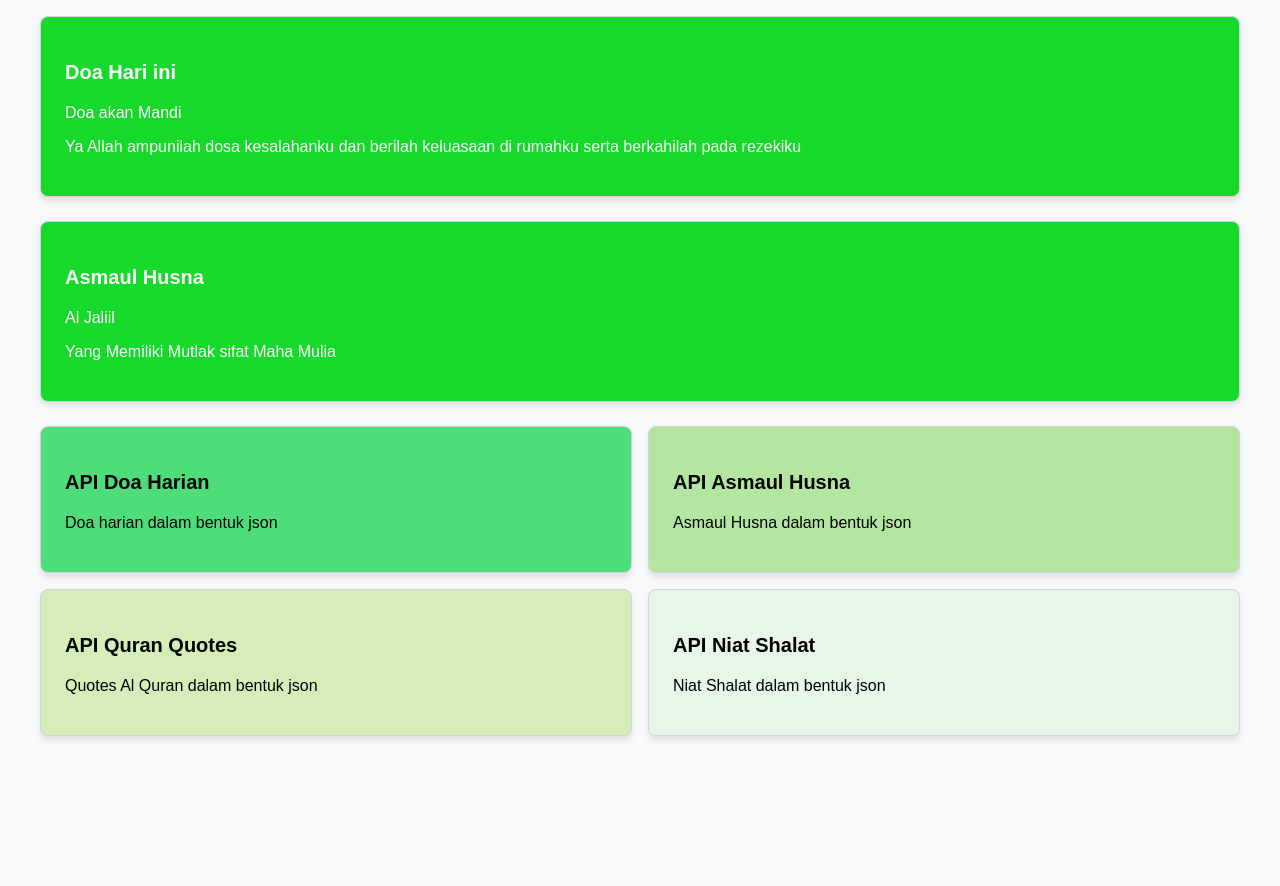
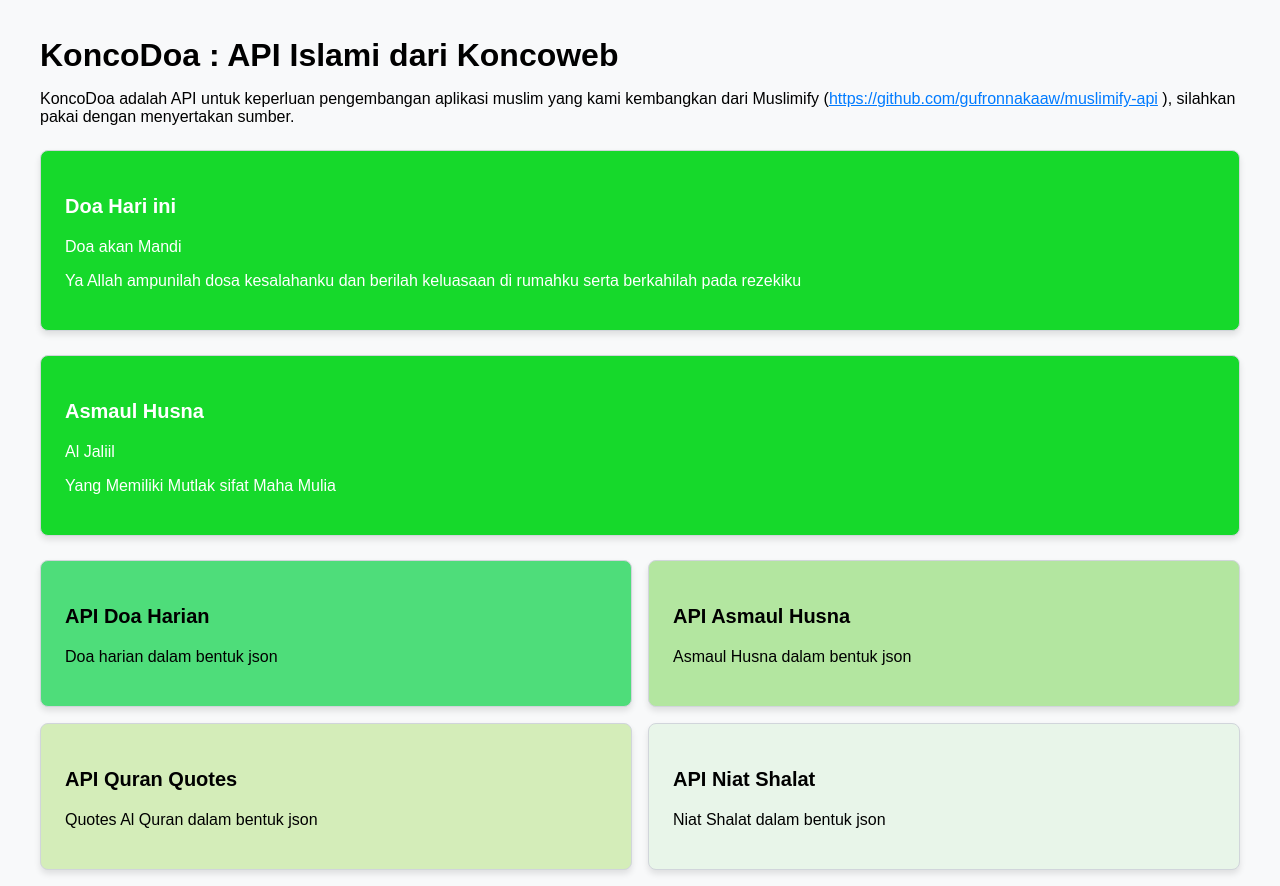
Before and after one commit to koncoweb/koncodoa, a React (Create React App) app: page / in a window 1280 px wide. Before the commit the page ends 800 px from the top, so only its background shows below. Built offline with nearby package versions, Linux system fonts and the light colour scheme.

Commit message:
seo dan judul

```diff
--- a/src/components/Home.js
+++ b/src/components/Home.js
@@ -10,6 +10,11 @@
 
     return (
         <div style={{ maxWidth: '1200px', margin: '0 auto', padding: '16px' }}>
+            <h1 style={{ fontSize: '2rem', fontWeight: 'bold', marginBottom: '16px' }}>KoncoDoa : API Islami dari Koncoweb</h1>
+            <p style={{ fontSize: '1rem', marginBottom: '24px' }}>
+                KoncoDoa adalah API untuk keperluan pengembangan aplikasi muslim yang kami kembangkan dari Muslimify (
+                <a href="https://github.com/gufronnakaaw/muslimify-api" style={{ color: '#007bff', textDecoration: 'underline' }}>https://github.com/gufronnakaaw/muslimify-api</a> ), silahkan pakai dengan menyertakan sumber.
+            </p>
             {/* Existing Random Prayer Card */}
             <div style={{ border: '1px solid #D1D5DB', borderRadius: '8px', boxShadow: '0 4px 6px rgba(0, 0, 0, 0.1)', backgroundColor: '#16D92B', padding: '24px', marginBottom: '24px' }}>
                 <h3 style={{ fontSize: '1.25rem', fontWeight: '600', color: '#ffffff' }}>Doa Hari ini</h3>
--- a/src/index.js
+++ b/src/index.js
@@ -3,6 +3,21 @@
 import './index.css';
 import App from './App';
 import reportWebVitals from './reportWebVitals';
+
+// Set SEO tags
+const title = 'KoncoDoa : API Islami dari Koncoweb';
+const description = 'KoncoDoa adalah API untuk keperluan pengembangan aplikasi muslim yang kami kembangkan dari Muslimify.';
+
+// Create a function to set the title and meta description
+function setSEO() {
+    document.title = title;
+    const metaDescription = document.createElement('meta');
+    metaDescription.name = 'description';
+    metaDescription.content = description;
+    document.head.appendChild(metaDescription);
+}
+
+setSEO();
 
 const root = ReactDOM.createRoot(document.getElementById('root'));
 root.render(
```
